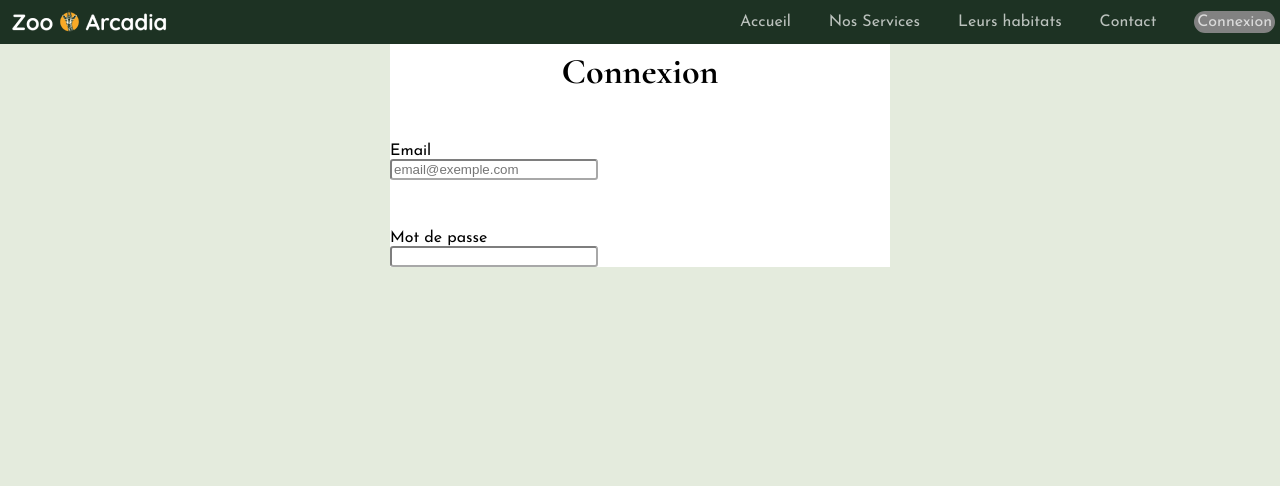
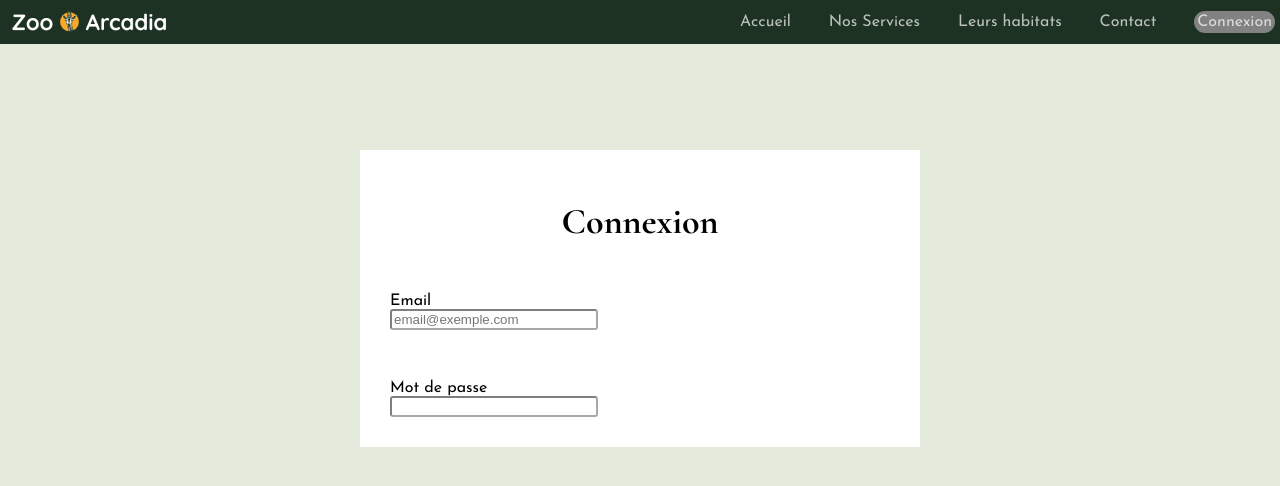
Before and after one commit to lisamaquiaba/Zoo-Arcadia, a PHP site: page /connexion.html in a window 1280 px wide. Shown: the top 486 px of the page. Run offline with PHP 8.4, Linux system fonts and the light colour scheme.

Commit message:
Style de la page connexion

```diff
--- a/style.css
+++ b/style.css
@@ -330,8 +330,10 @@ textarea {
 
 .connexion {
   /* margin: 100px; */
+
   width: 500px;
-  margin: 0 auto;
+  margin: 150px auto 0 auto;
+  padding: 0 30px 30px 30px;
   background-color: #fff;
   color: #000;
   /* display: block; */
```
